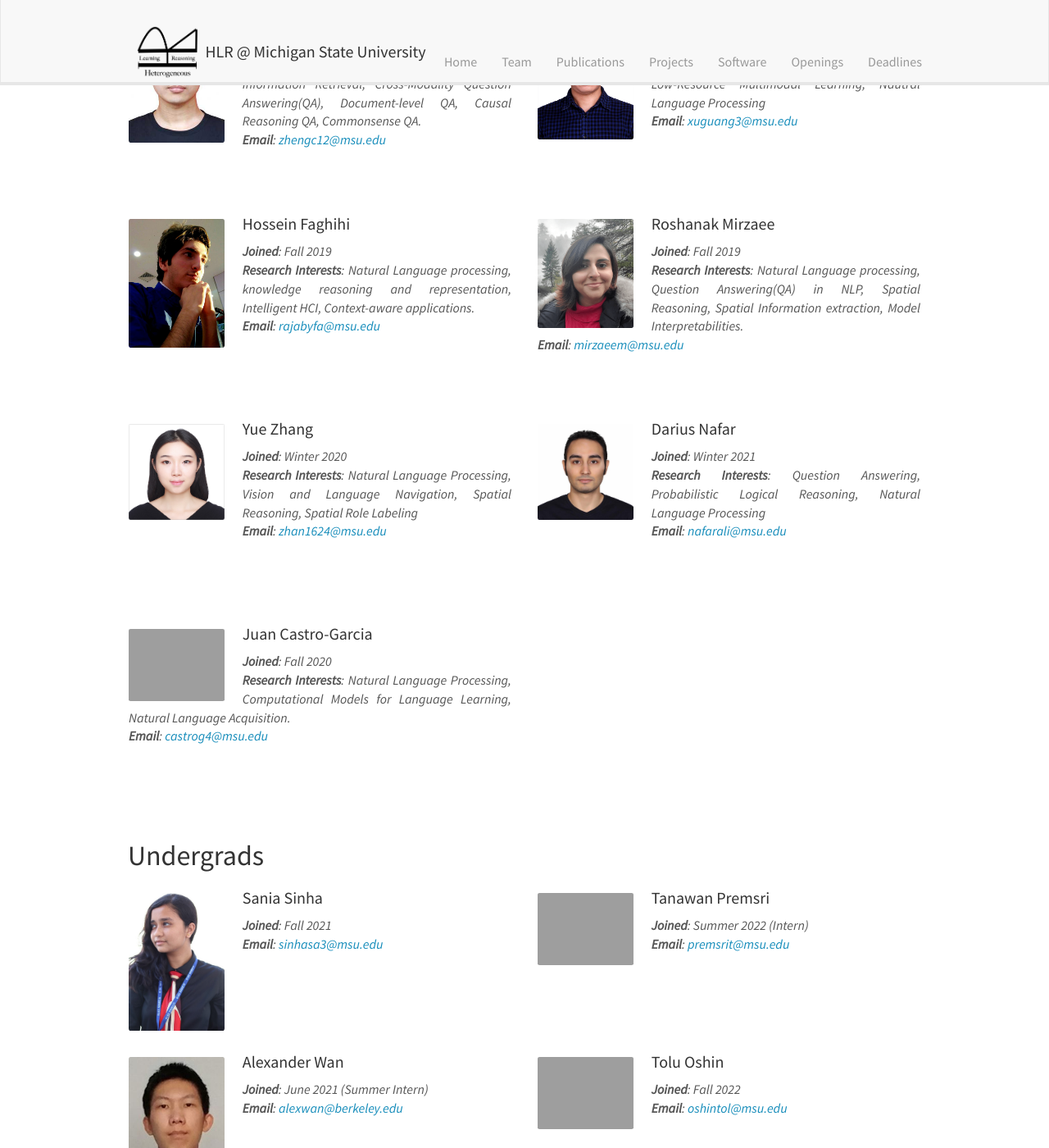
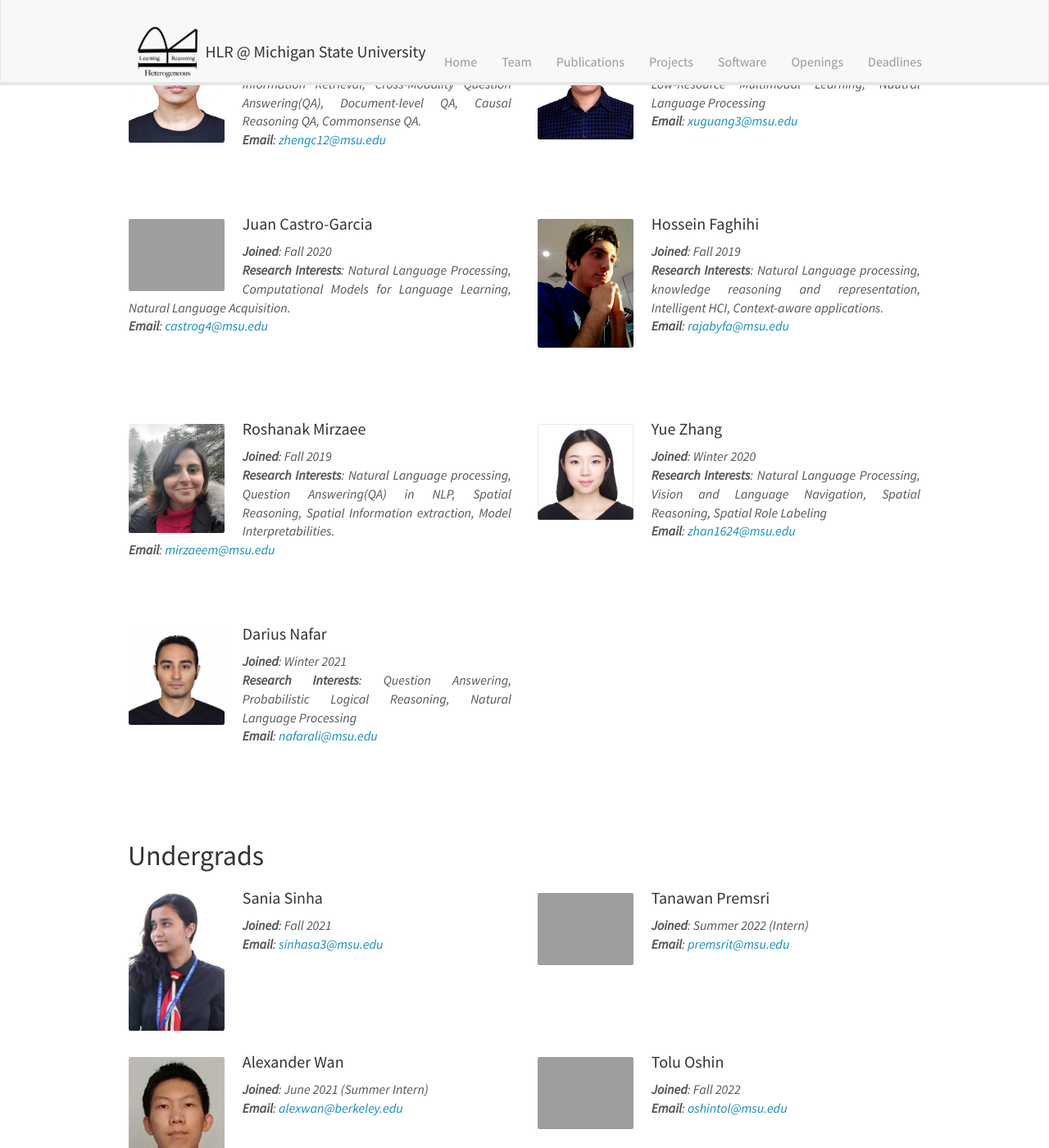
Before and after one commit to HLR/HLR.github.io, a Jekyll site: the page built from _pages/team.md, in a window 1280 px wide and 1400 px high, scrolled down 1716 px. Shown: the whole window at 82% size. Built offline with Jekyll 4.4.1, drawn with Linux system fonts in a browser that asks for light colours; nearby versions of some CDN libraries; some of the changed lines change nothing that is shown.

Commit message:
Update phd_students.yml

```diff
--- a/_data/phd_students.yml
+++ b/_data/phd_students.yml
@@ -11,6 +11,13 @@
   research_interest: Meta Compositional Learning, Low-Resource Multimodal Learning, Nautral Language Processing
   email: xuguang3@msu.edu
   joined: Fall 2019
+
+- name: Juan Castro-Garcia
+  photo: Juan_profile.JPG
+  research_interest: Natural Language Processing, Computational Models for Language Learning, Natural Language Acquisition.
+  email: castrog4@msu.edu
+  webpage: https://www.linkedin.com/mwlite/in/castrog4
+  joined: Fall 2020
 
 
 - name: Hossein Faghihi
@@ -42,10 +49,3 @@
   email: nafarali@msu.edu
   webpage: https://www.egr.msu.edu/~nafarali/
   joined: Winter 2021
-
-- name: Juan Castro-Garcia
-  photo: Juan_profile.JPG
-  research_interest: Natural Language Processing, Computational Models for Language Learning, Natural Language Acquisition.
-  email: castrog4@msu.edu
-  webpage: https://www.linkedin.com/mwlite/in/castrog4
-  joined: Fall 2020
```
